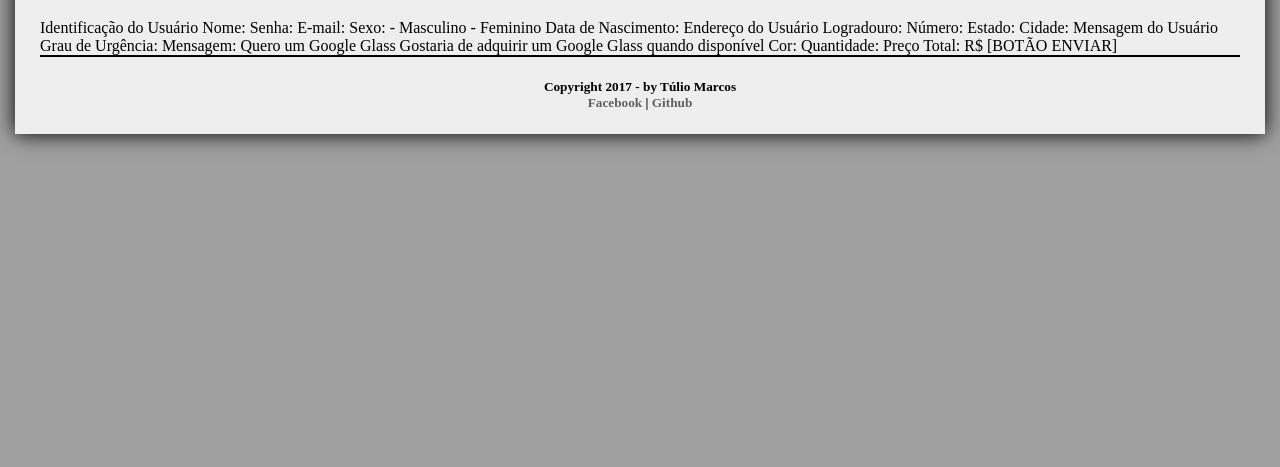
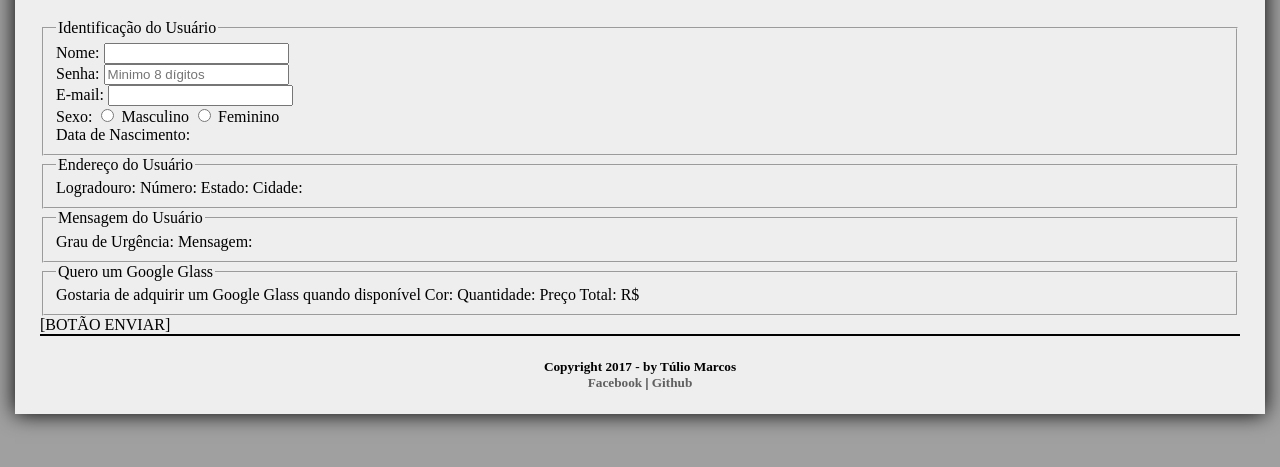
Before and after one commit to tuliomarcos/google-glass, a plain HTML site: page fale-conosco.html in a window 1280 px wide. Shown: the part 271-738 px from the top of the page. Drawn offline with Linux system fonts and the light colour scheme; a web font is replaced by a local one.

Commit message:
add new page and structure of website

```diff
--- a/fale-conosco.html
+++ b/fale-conosco.html
@@ -45,32 +45,30 @@
         por Túlio Marcos.</h5>
     </hgroup>
 </section>
-
-Identificação do Usuário
-    Nome:
-    Senha:
-    E-mail:
-    Sexo:
-        - Masculino
-        - Feminino
+<fieldset>
+<legend id="Usuário">Identificação do Usuário</legend>
+    <label for="cNome">Nome: </label><input type="text" name="aNome"/><br>
+    Senha: <input type="password" name="aSenha" placeholder="Minimo 8 dígitos" minlength="8" maxlength="20"><br>
+    E-mail: <input type="email" name="aEmail"><br>
+    Sexo: <input type="radio" name="aSexo"> Masculino <input type="radio" name="aSexo"> Feminino <br>
     Data de Nascimento:
-
-Endereço do Usuário
+</fieldset>
+<fieldset><legend>Endereço do Usuário</legend>
     Logradouro:
     Número:
     Estado:
     Cidade:
-
-Mensagem do Usuário
+</fieldset>
+<fieldset><legend>Mensagem do Usuário</legend>
     Grau de Urgência:
     Mensagem:
-
-Quero um Google Glass
+</fieldset>
+<fieldset><legend>Quero um Google Glass</legend>
     Gostaria de adquirir um Google Glass quando disponível
     Cor:
     Quantidade:
     Preço Total: R$
-
+</fieldset>
 
 [BOTÃO ENVIAR]
 
```
